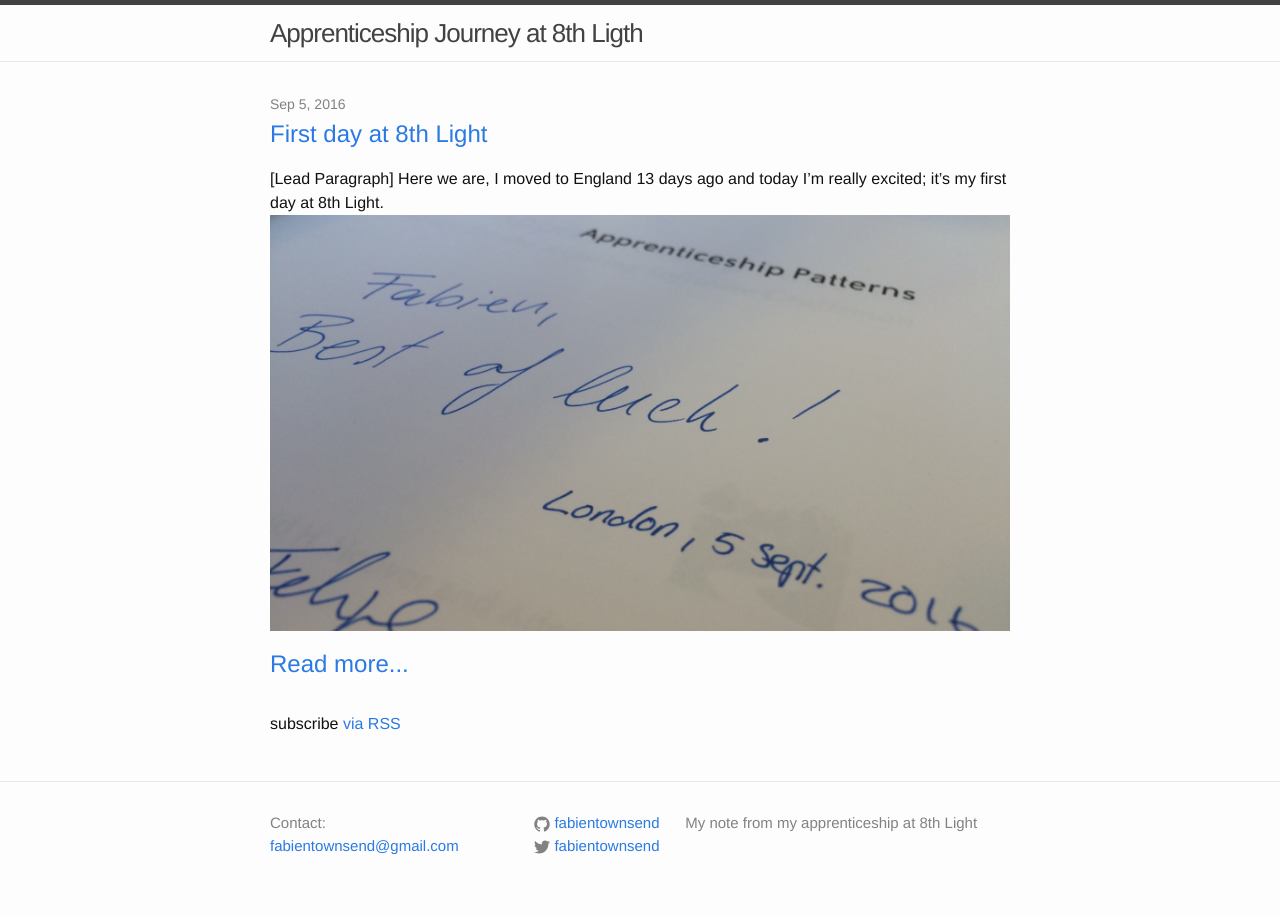
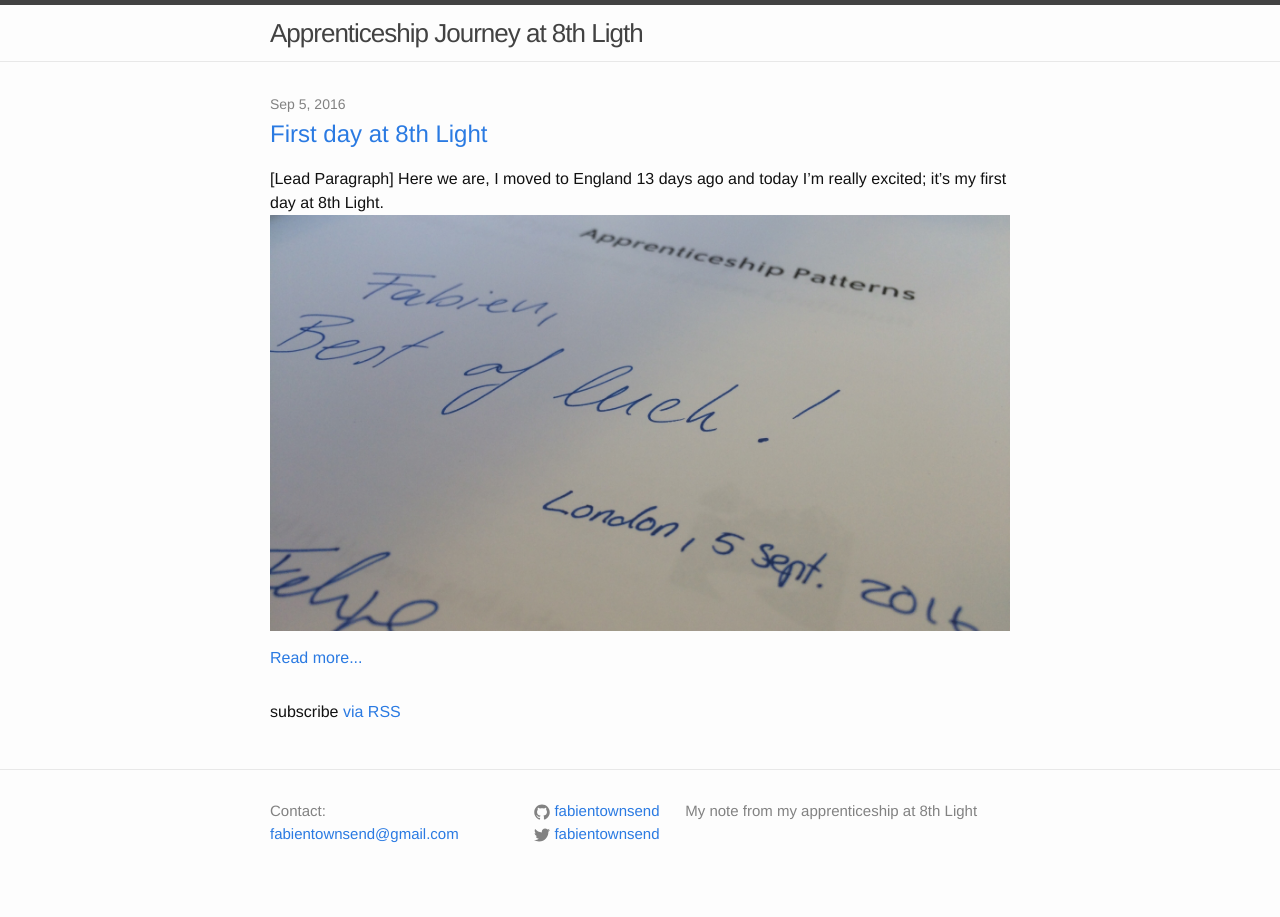
Before and after one commit to fabientownsend/fabientownsend.github.io, a Jekyll site: the page built from index.html, in a window 1280 px wide. Built offline with Jekyll 4.4.1, drawn with Linux system fonts in a browser that asks for light colours.

Commit message:
reduce the read more link size

```diff
--- a/index.html
+++ b/index.html
@@ -13,7 +13,7 @@
           <a class="post-link" href="{{ post.url | prepend: site.baseurl }}">{{ post.title }}</a>
         </h2>
         {{ post.excerpt }}
-        <a class="post-link" href="{{ post.url | prepend: site.baseurl }}">Read more...</a>
+        <a href="{{ post.url | prepend: site.baseurl }}">Read more...</a>
       </li>
     {% endfor %}
   </ul>
```
